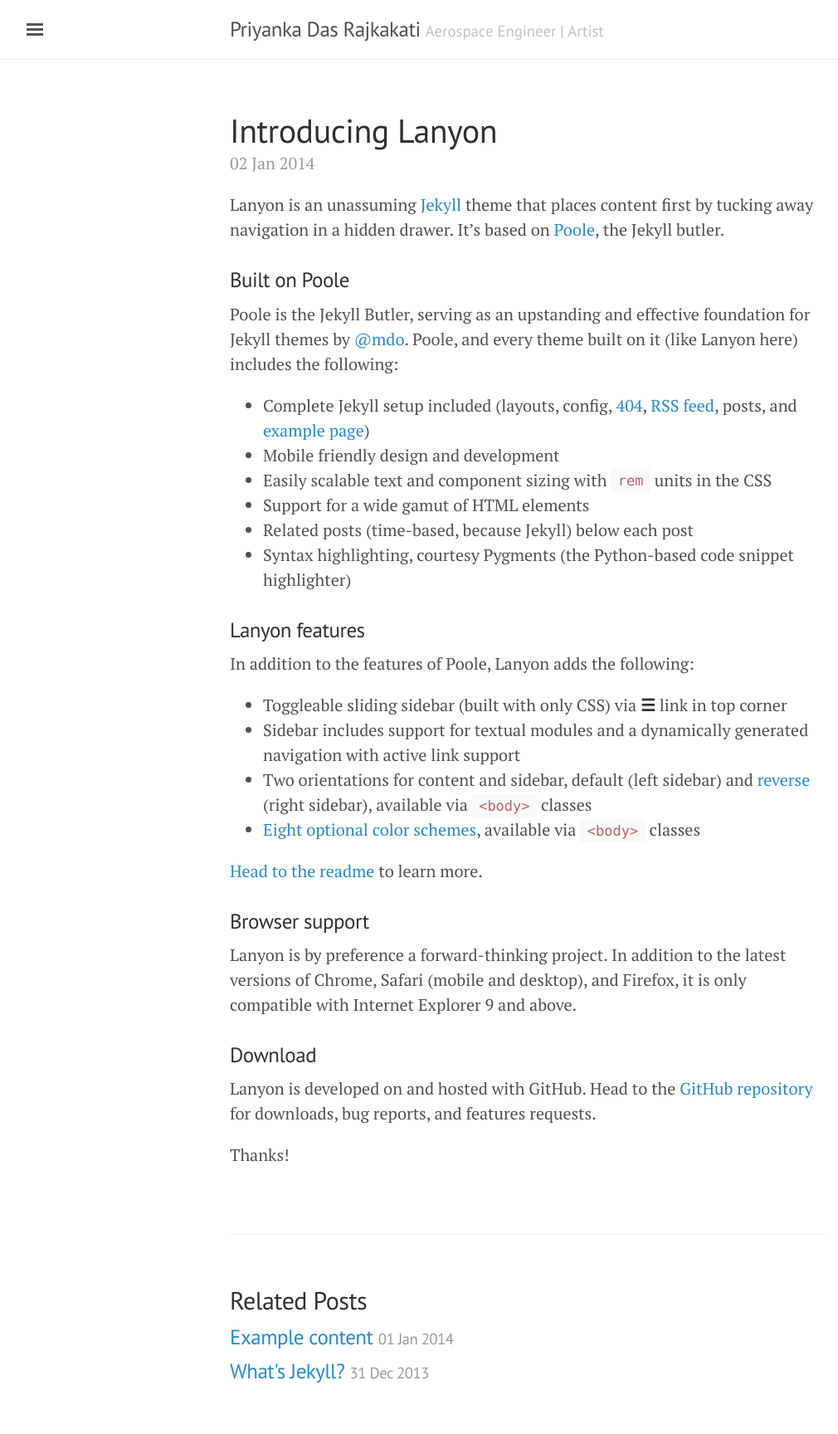
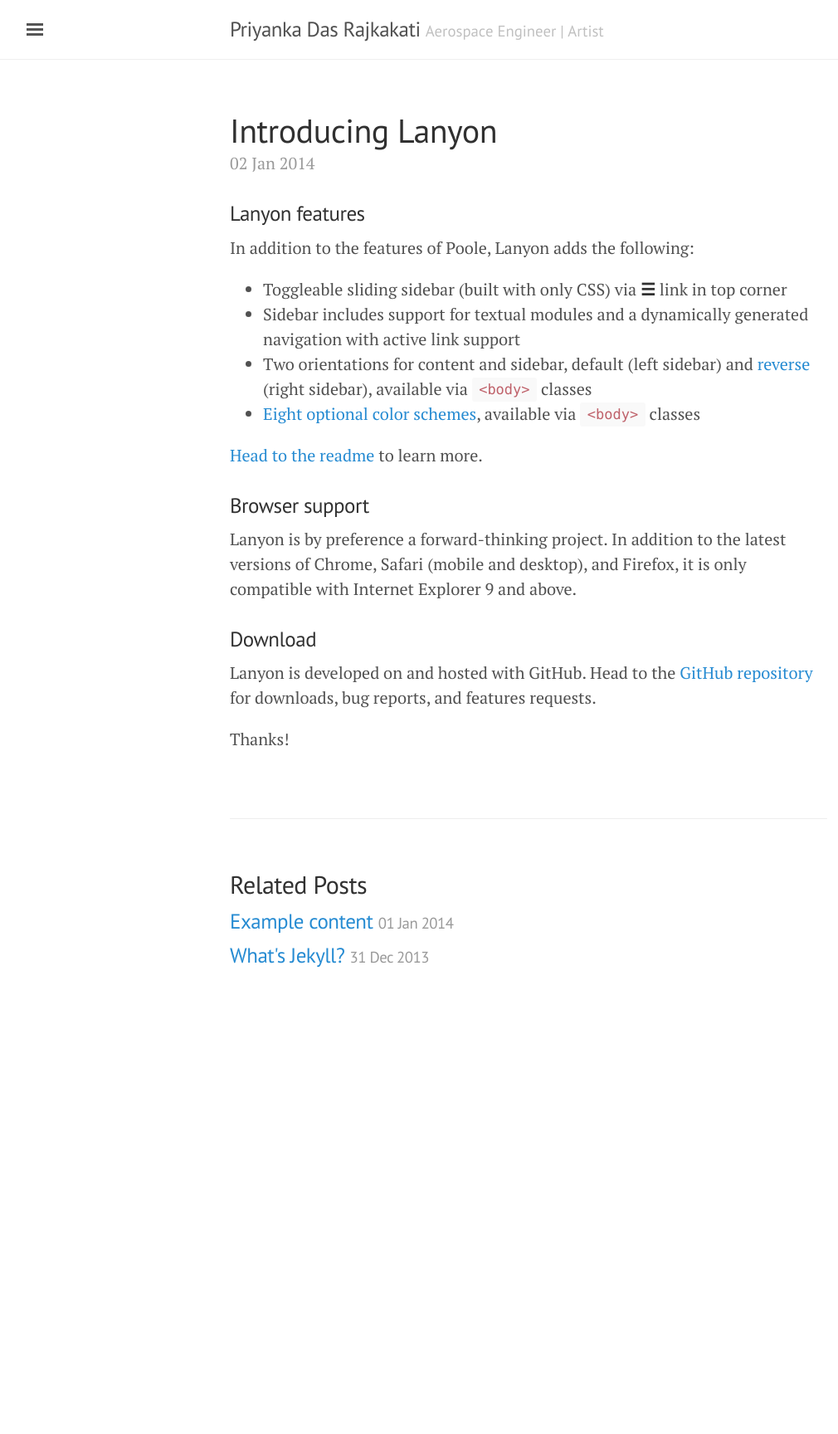
Before and after one commit to pdr-github/pdr-github.github.io, a Jekyll site: the page built from _posts/2014-01-02-introducing-lanyon.md, in a window 1280 px wide. Shown: the whole page at 83% size, without its empty margins (3-1013 px from the left). Built offline with Jekyll 4.4.1, drawn with Linux system fonts in a browser that asks for light colours; after the commit the page ends 1227 px from its top, so only the background shows below that.

Commit message:
About page

```diff
--- a/_config.yml
+++ b/_config.yml
@@ -19,3 +19,9 @@
 
 # Custom vars
 version:             1.0.0
+
+# Portfolio
+collections:
+  portfolio:
+    output: true
+    permalink: /portfolio/:path/
--- a/_posts/2014-01-02-introducing-lanyon.md
+++ b/_posts/2014-01-02-introducing-lanyon.md
@@ -2,19 +2,6 @@
 layout: post
 title: Introducing Lanyon
 ---
-
-Lanyon is an unassuming [Jekyll](http://jekyllrb.com) theme that places content first by tucking away navigation in a hidden drawer. It's based on [Poole](http://getpoole.com), the Jekyll butler.
-
-### Built on Poole
-
-Poole is the Jekyll Butler, serving as an upstanding and effective foundation for Jekyll themes by [@mdo](https://twitter.com/mdo). Poole, and every theme built on it (like Lanyon here) includes the following:
-
-* Complete Jekyll setup included (layouts, config, [404](/404), [RSS feed](/atom.xml), posts, and [example page](/about))
-* Mobile friendly design and development
-* Easily scalable text and component sizing with `rem` units in the CSS
-* Support for a wide gamut of HTML elements
-* Related posts (time-based, because Jekyll) below each post
-* Syntax highlighting, courtesy Pygments (the Python-based code snippet highlighter)
 
 ### Lanyon features
 
```
Also changed, not shown: Artwork/Artwork.md (+21 -25 lines), Thoughts/Thoughts.md (added, +41 -0 lines), _portfolio/2019-12-27-art1.md (added, +13 -0 lines), _portfolio/2019-12-27-art2.md (added, +12 -0 lines), index.html (+0 -36 lines).
